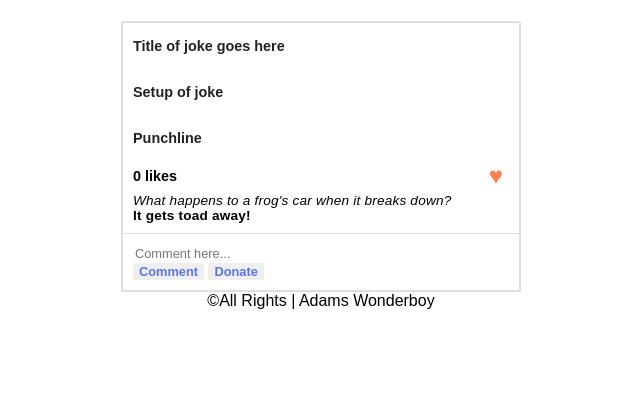
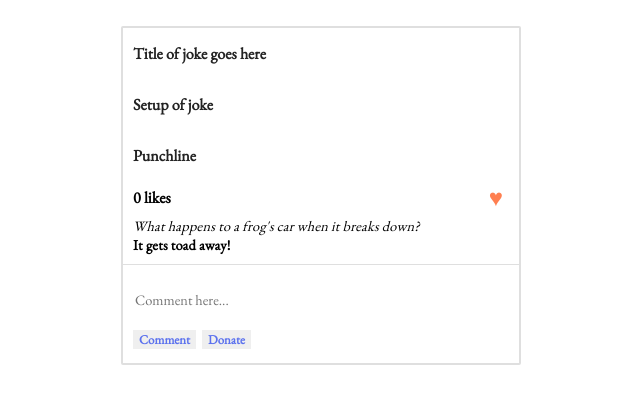
Before and after one commit to adamswonder/RealFunGi, a plain HTML site: page index.html in a window 1280 px wide. Shown: the part 308-710 px from the top of the page, without its empty margins (319-959 px from the left). Drawn offline with nearby package versions, Linux system fonts and the light colour scheme; no server answers.

Commit message:
adds style to the footer and body font

```diff
--- a/assets/style.css
+++ b/assets/style.css
@@ -1,9 +1,9 @@
 @import url('https://fonts.googleapis.com/css2?family=Dancing+Script:wght@400;700&display=swap');
 @import url('https://fonts.googleapis.com/css2?family=Pacifico&display=swap');
-
+@import url('https://fonts.googleapis.com/css2?family=EB+Garamond&display=swap');
 * {
   margin: 0;
-  font-family: Arial, Helvetica, sans-serif;
+  font-family: 'EB Garamond',Arial, Helvetica, sans-serif;
   box-sizing: border-box;
 }
 
@@ -13,6 +13,7 @@ body {
   /* float: left; */
   background-color: #ffff;
   background-repeat: no-repeat;
+  font-size: 30px;
 }
 
 h1 {
@@ -51,7 +52,7 @@ h1 {
 .title {
   text-align: left;
   padding: 15px 10px;
-  font-size: 0.9rem;
+  font-size: 1rem;
   font-weight: 600;
   color: #000000dd;
 }
@@ -64,7 +65,7 @@ h1 {
 }
 
 .likes {
-  font-size: 0.9rem;
+  font-size: 1rem;
   font-weight: 600;
 }
 
@@ -86,14 +87,14 @@ h1 {
 }
 
 .like-button:focus {
-  outline: none;
+  outline: double;
 }
 
 .comments {
   list-style-type: none;
   margin-left: 0;
   padding-left: 10px;
-  font-size: 0.85rem;
+  font-size: 0.9rem;
 }
 
 .comments li {
@@ -111,7 +112,7 @@ h1 {
 .comment-input {
   width: 83%;
   border: none;
-  font-size: 0.8rem;
+  font-size: 0.9rem;
 }
 
 .comment-input:focus {
@@ -157,3 +158,11 @@ h1 {
   width: 100%;
   height: 100%;
 }
+
+/* Footer */
+#da{
+  color: #ffff;
+  font-size: 20px;
+  padding-top: 40px;
+  font-weight: 800;
+}
```
